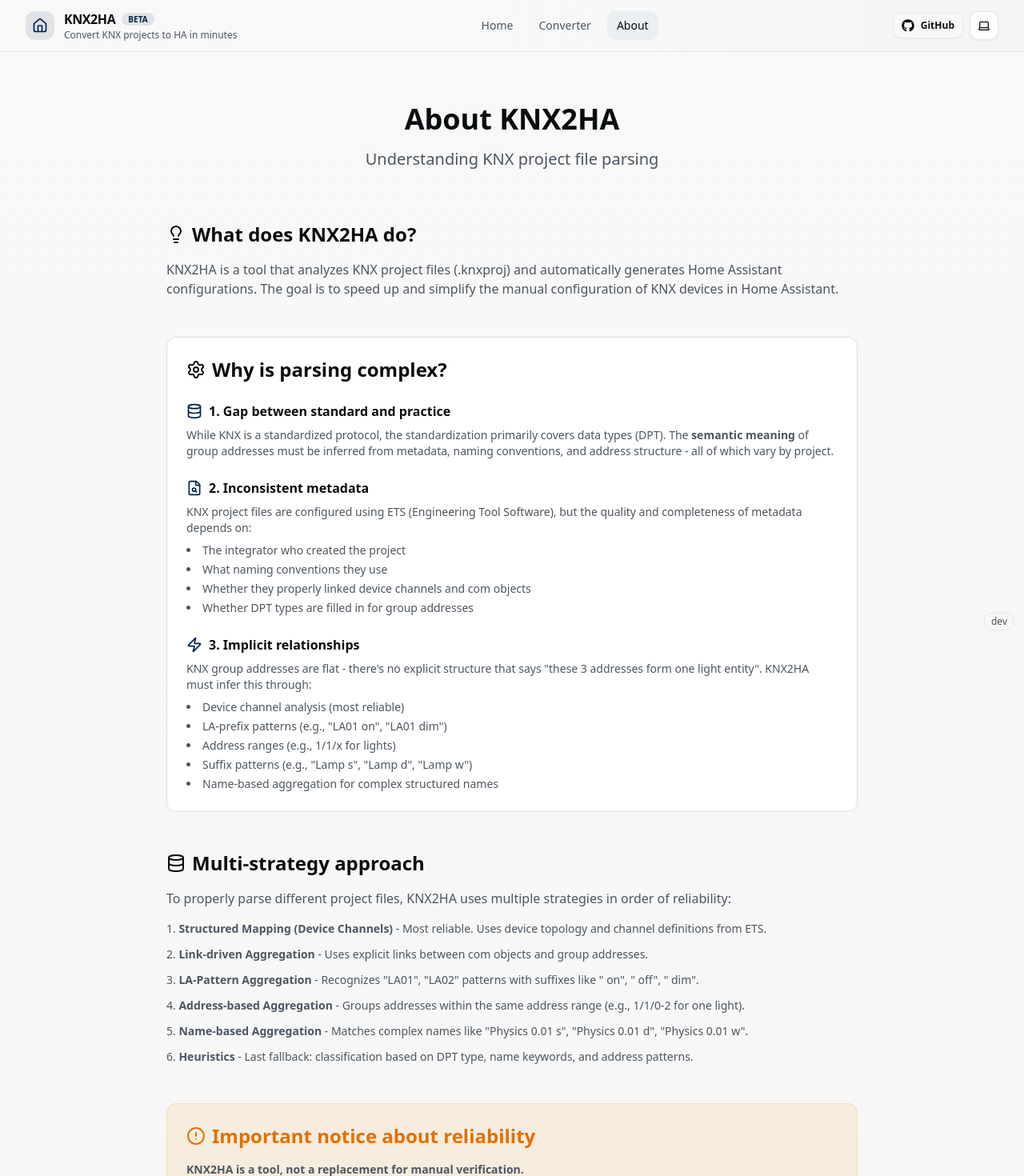
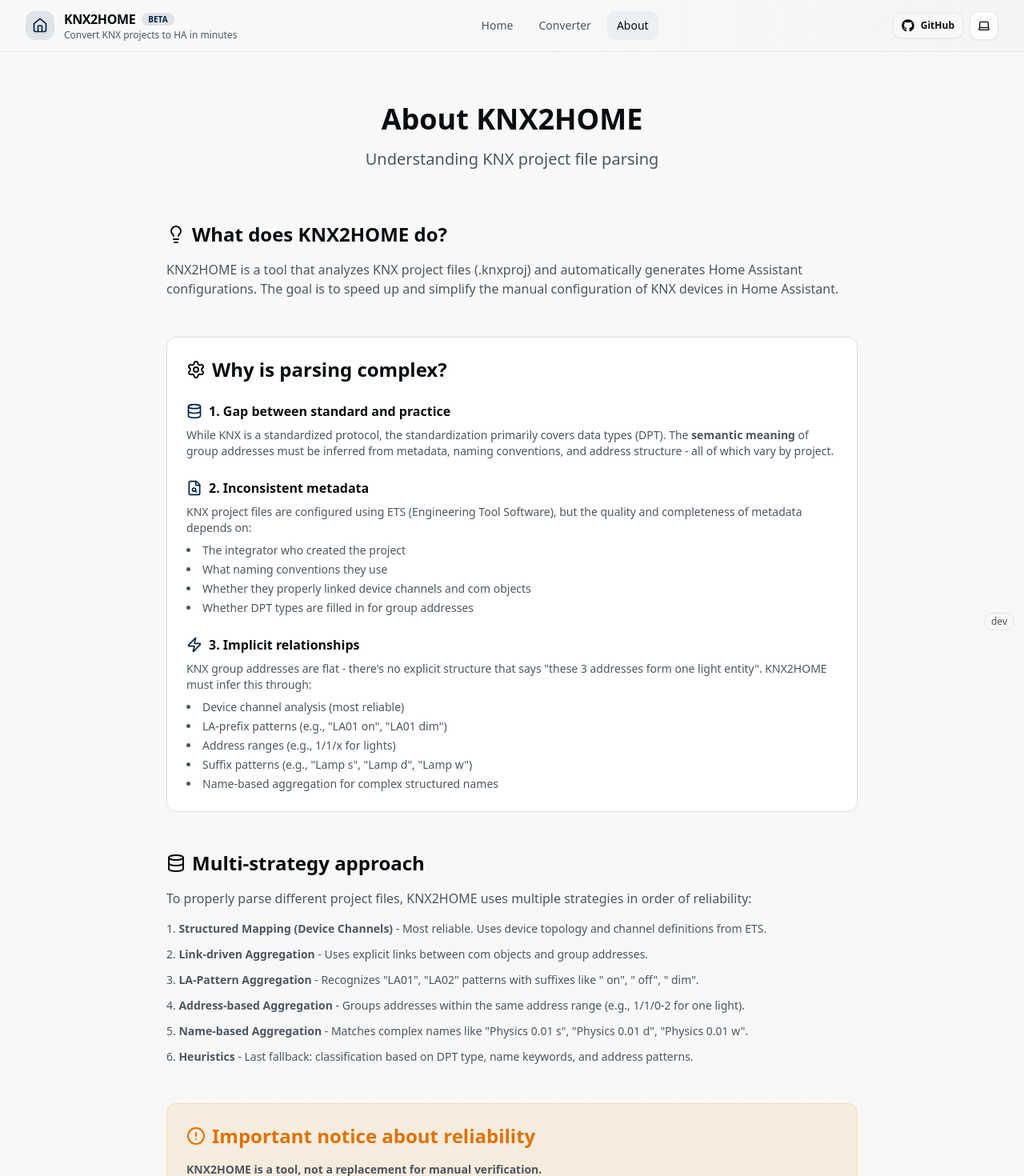
Before and after one commit to MrGreenBoutiqueOffices/knx2ha, a Next.js app: page /about in a window 1280 px wide. Shown: the top 1470 px of the page at 80% size. Built offline with nearby package versions, Linux system fonts and the light colour scheme.

Commit message:
feat: rename project from KNX2HA to KNX2HOME (#133)

```diff
--- a/package.json
+++ b/package.json
@@ -1,5 +1,5 @@
 {
-  "name": "knx2ha",
+  "name": "knx2home",
   "version": "0.1.0",
   "private": true,
   "scripts": {
--- a/src/app/about/page.tsx
+++ b/src/app/about/page.tsx
@@ -15,7 +15,7 @@
       <div className="container mx-auto px-4 py-16 max-w-4xl">
         {/* Header */}
         <div className="text-center mb-16">
-          <h1 className="text-4xl font-bold mb-4">About KNX2HA</h1>
+          <h1 className="text-4xl font-bold mb-4">About KNX2HOME</h1>
           <p className="text-xl text-muted-foreground">
             Understanding KNX project file parsing
           </p>
@@ -27,10 +27,10 @@
           <section className="prose prose-neutral dark:prose-invert max-w-none">
             <h2 className="flex items-center gap-2 text-2xl font-semibold mb-4">
               <Lightbulb className="w-6 h-6" />
-              What does KNX2HA do?
+              What does KNX2HOME do?
             </h2>
             <p className="text-muted-foreground">
-              KNX2HA is a tool that analyzes KNX project files (.knxproj) and automatically
+              KNX2HOME is a tool that analyzes KNX project files (.knxproj) and automatically
               generates Home Assistant configurations. The goal is to speed up and simplify
               the manual configuration of KNX devices in Home Assistant.
             </p>
@@ -80,7 +80,7 @@
                 </h3>
                 <p className="text-sm text-muted-foreground">
                   KNX group addresses are flat - there's no explicit structure that says
-                  "these 3 addresses form one light entity". KNX2HA must infer this through:
+                  "these 3 addresses form one light entity". KNX2HOME must infer this through:
                 </p>
                 <ul className="text-sm text-muted-foreground mt-2 space-y-1 list-disc list-inside">
                   <li>Device channel analysis (most reliable)</li>
@@ -100,7 +100,7 @@
               Multi-strategy approach
             </h2>
             <p className="text-muted-foreground mb-4">
-              To properly parse different project files, KNX2HA uses multiple strategies in
+              To properly parse different project files, KNX2HOME uses multiple strategies in
               order of reliability:
             </p>
             <ol className="space-y-3 text-sm text-muted-foreground list-decimal list-inside">
@@ -139,7 +139,7 @@
             </h2>
             <div className="space-y-3 text-sm text-muted-foreground">
               <p>
-                <strong>KNX2HA is a tool, not a replacement for manual verification.</strong>
+                <strong>KNX2HOME is a tool, not a replacement for manual verification.</strong>
               </p>
               <p>
                 Our tests and validation show a classification accuracy of approximately <strong>~95%</strong> for
@@ -228,11 +228,11 @@
           <section className="text-center py-8">
             <h2 className="text-2xl font-semibold mb-4">Open Source</h2>
             <p className="text-muted-foreground mb-4">
-              KNX2HA is open source software. Contributions, bug reports, and feature requests
+              KNX2HOME is open source software. Contributions, bug reports, and feature requests
               are welcome!
             </p>
             <a
-              href="https://github.com/MrGreenBoutiqueOffices/knx2ha"
+              href="https://github.com/MrGreenBoutiqueOffices/knx2home"
               target="_blank"
               rel="noopener noreferrer"
               className="inline-flex items-center gap-2 px-6 py-3 bg-primary text-primary-foreground rounded-lg hover:bg-primary/90 transition-colors"
--- a/src/app/layout.tsx
+++ b/src/app/layout.tsx
@@ -17,7 +17,7 @@
 });
 
 export const metadata: Metadata = {
-  title: "KNX2HA - Convert KNX to Home Assistant",
+  title: "KNX2HOME - Convert KNX to Home Assistant",
   description: "Professional KNX to Home Assistant converter. Transform your KNX project files into ready-to-use YAML configurations instantly.",
 };
 
--- a/src/components/KnxUpload.tsx
+++ b/src/components/KnxUpload.tsx
@@ -247,7 +247,7 @@
       dropReserveFromUnknown,
     });
     const filenameSafe = (projectName || "project").replace(/[^a-z0-9_-]+/gi, "_");
-    downloadText(`${filenameSafe}_knx2ha_config.json`, stringifySavedConfig(cfg));
+    downloadText(`${filenameSafe}_knx2home_config.json`, stringifySavedConfig(cfg));
   }, [catalog, entityOverrides, dropReserveFromUnknown, projectName]);
 
   const handleImportConfig = useCallback(async () => {
--- a/src/components/Navigation.tsx
+++ b/src/components/Navigation.tsx
@@ -20,7 +20,7 @@
           </div>
           <div className="leading-tight">
             <div className="flex items-center gap-2">
-              <span className="block text-base font-bold tracking-tight text-foreground">KNX2HA</span>
+              <span className="block text-base font-bold tracking-tight text-foreground">KNX2HOME</span>
               <span className="rounded-full bg-primary/10 px-2 py-0.5 text-[10px] font-semibold uppercase text-primary">
                 Beta
               </span>
@@ -72,8 +72,8 @@
             className="hidden sm:inline-flex border-border/60 text-foreground hover:border-primary/50"
             asChild
           >
-            <a
-              href="https://github.com/MrGreenBoutiqueOffices/knx2ha"
+              <a
+                href="https://github.com/MrGreenBoutiqueOffices/knx2home"
               target="_blank"
               rel="noopener noreferrer"
               aria-label="GitHub Repository"
--- a/src/components/landing/Footer.tsx
+++ b/src/components/landing/Footer.tsx
@@ -16,7 +16,7 @@
                 <Home className="h-5 w-5 text-primary-foreground" />
               </div>
               <span className="text-lg font-bold text-foreground">
-                KNX2HA
+                KNX2HOME
               </span>
             </div>
             <p className="text-sm text-muted-foreground leading-relaxed">
@@ -45,7 +45,7 @@
               </li>
               <li>
                 <a
-                  href="https://github.com/MrGreenBoutiqueOffices/knx2ha"
+                  href="https://github.com/MrGreenBoutiqueOffices/knx2home"
                   target="_blank"
                   rel="noopener noreferrer"
                   className="transition-colors hover:text-primary"
@@ -55,7 +55,7 @@
               </li>
               <li>
                 <a
-                  href="https://github.com/MrGreenBoutiqueOffices/knx2ha/releases"
+                  href="https://github.com/MrGreenBoutiqueOffices/knx2home/releases"
                   target="_blank"
                   rel="noopener noreferrer"
                   className="transition-colors hover:text-primary"
@@ -91,7 +91,7 @@
               </li>
               <li>
                 <a
-                  href="https://github.com/MrGreenBoutiqueOffices/knx2ha/issues"
+                  href="https://github.com/MrGreenBoutiqueOffices/knx2home/issues"
                   target="_blank"
                   rel="noopener noreferrer"
                   className="transition-colors hover:text-primary"
@@ -107,7 +107,7 @@
             <ul className="space-y-2 text-sm text-muted-foreground">
               <li>
                 <a
-                  href="https://github.com/MrGreenBoutiqueOffices/knx2ha"
+                  href="https://github.com/MrGreenBoutiqueOffices/knx2home"
                   target="_blank"
                   rel="noopener noreferrer"
                   className="flex items-center gap-2 transition-colors hover:text-primary"
@@ -123,7 +123,7 @@
         {/* Bottom bar */}
         <div className="flex flex-col items-center justify-between gap-4 border-t border-border/40 pt-8 text-sm text-muted-foreground sm:flex-row">
           <p className="text-sm text-muted-foreground">
-            © {currentYear} KNX2HA. Open source project.
+            © {currentYear} KNX2HOME. Open source project.
           </p>
           <p className="flex items-center gap-1 text-sm text-muted-foreground">
             Made with <Heart className="h-4 w-4 text-red-500 fill-current" /> for the Home Assistant community
--- a/src/components/landing/HeroSection.tsx
+++ b/src/components/landing/HeroSection.tsx
@@ -39,7 +39,7 @@
                 size="lg"
                 className="px-6 text-base font-semibold border-border"
               >
-                <a href="https://github.com/MrGreenBoutiqueOffices/knx2ha" target="_blank" rel="noreferrer">
+                <a href="https://github.com/MrGreenBoutiqueOffices/knx2home" target="_blank" rel="noreferrer">
                   View on GitHub
                 </a>
               </Button>
--- a/src/lib/utils/config.ts
+++ b/src/lib/utils/config.ts
@@ -11,7 +11,7 @@
 
 export interface SavedConfigV1 {
   version: 1;
-  tool: "knx2ha";
+  tool: "knx2home";
   savedAt: string; // ISO string
   project?: string;
   options: {
@@ -31,7 +31,7 @@
   const { catalog, overrides, dropReserveFromUnknown } = input;
   return {
     version: 1,
-    tool: "knx2ha",
+    tool: "knx2home",
     savedAt: new Date().toISOString(),
     project: catalog?.meta?.name ?? "Unknown",
     options: { dropReserveFromUnknown: Boolean(dropReserveFromUnknown) },
@@ -48,7 +48,7 @@
 export function parseSavedConfig(text: string): SavedConfig {
   const raw = JSON.parse(text);
   if (!raw || typeof raw !== "object") throw new Error("Invalid config file");
-  if (raw.version !== 1 || raw.tool !== "knx2ha")
+  if (raw.version !== 1 || raw.tool !== "knx2home")
     throw new Error("Unsupported or unknown config format");
 
   // Light validation of essential fields
@@ -77,7 +77,7 @@
 
   const out: SavedConfigV1 = {
     version: 1,
-    tool: "knx2ha",
+    tool: "knx2home",
     savedAt: typeof raw.savedAt === "string" ? raw.savedAt : new Date().toISOString(),
     project: raw.project ?? raw.catalog?.meta?.name ?? "Unknown",
     options: { dropReserveFromUnknown: Boolean(options.dropReserveFromUnknown) },
```
Also changed, not shown: 2 other files (tests, documents, lock files or other folders).
